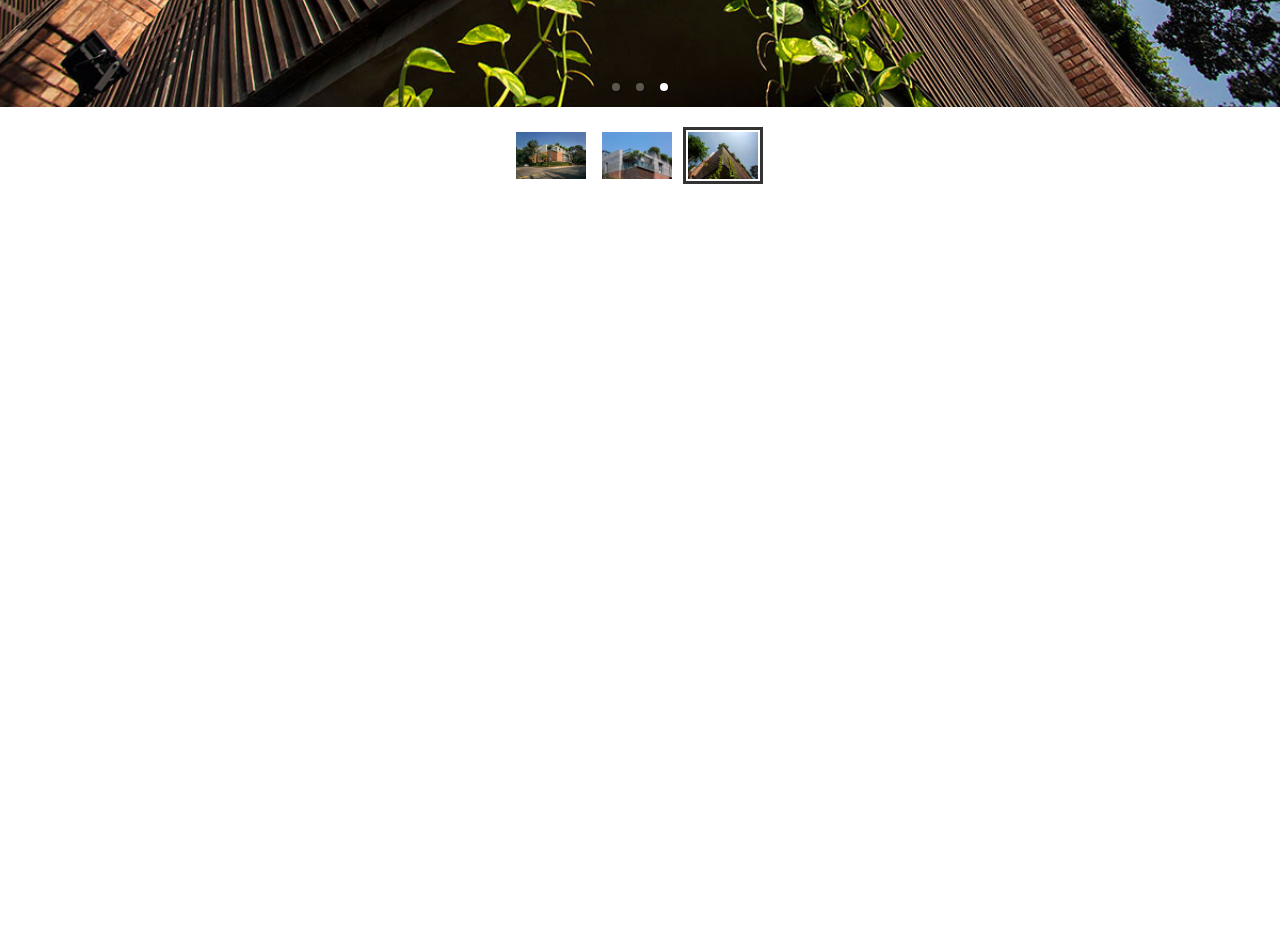
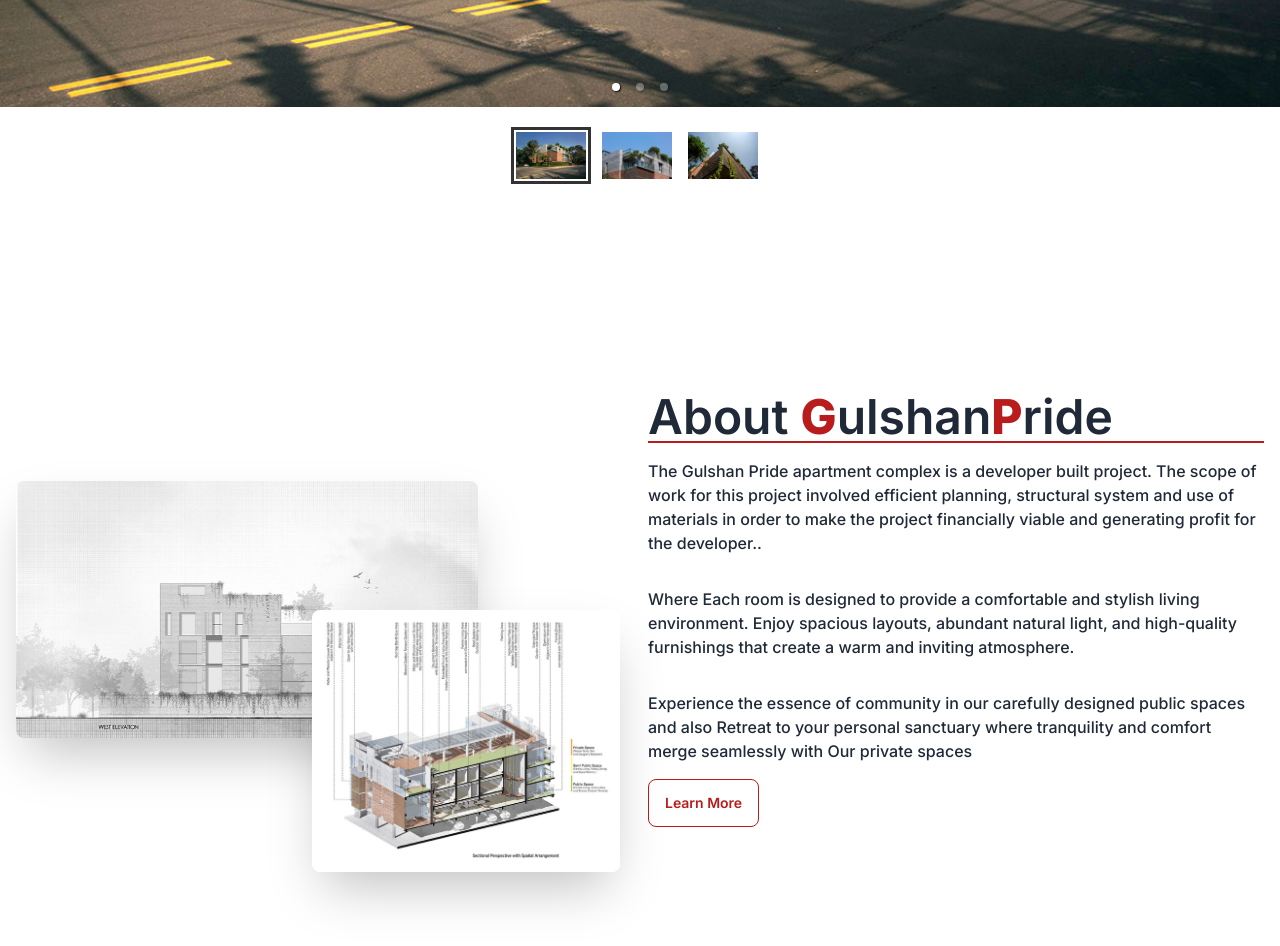
Before and after one commit to ShahriarZe/gulshan-pride-client, a React (Vite) app: page / in a window 1280 px wide. Shown: the part 820-1766 px from the top of the page. Before the commit the page ends 1030 px from the top, so only its background shows below. Built offline with nearby package versions, Linux system fonts and the light colour scheme.

Commit message:
Banner and About Section Added

```diff
--- /dev/null
+++ b/src/Home/About/About.jsx
@@ -0,0 +1,24 @@
+import about2 from '../../assets/about-2.jpg'
+import about1 from '../../assets/about-1.jpg'
+
+const About = () => {
+    return (
+        <div className="hero min-h-screen">
+            <div className="hero-content flex-col-reverse lg:flex-row">
+                <div className='lg:w-1/2 relative'>
+                    <img src={about2} className="lg:w-3/4 rounded-lg shadow-2xl" />
+                    <img src={about1} className=" lg:w-1/2 right-3 top-1/2 lg:absolute rounded-lg border-8 border-white shadow-2xl" />
+                </div>
+                <div className='lg:w-1/2'>
+                    <h1 className="text-5xl font-semibold border-b-2 border-red-700">About <span className='text-red-700 font-extrabold'>G</span>ulshan<span className='text-red-700 font-extrabold'>P</span>ride</h1>
+                    <p className="py-4">The Gulshan Pride apartment complex is a developer built project. The scope of work for this project involved efficient planning, structural system and use of materials in order to make the project financially viable and generating profit for the developer..</p>
+                    <p className="py-4">Where Each room is designed to provide a comfortable and stylish living environment. Enjoy spacious layouts, abundant natural light, and high-quality furnishings that create a warm and inviting atmosphere.</p>
+                    <p className="py-4">Experience the essence of community in our carefully designed public spaces and also Retreat to your personal sanctuary where tranquility and comfort merge seamlessly with Our private spaces</p>
+                    <button className="btn btn-outline text-red-700">Learn More</button>
+                </div>
+            </div>
+        </div>
+    );
+};
+
+export default About;
--- /dev/null
+++ b/src/Home/Banner/Banner.jsx
@@ -0,0 +1,23 @@
+import { Carousel } from 'react-responsive-carousel';
+import "react-responsive-carousel/lib/styles/carousel.min.css";
+import b1 from '../../assets/b1.jpg'
+import b2 from '../../assets/b2.jpg'
+import b3 from '../../assets/b3.jpg'
+
+const Banner = () => {
+    return (
+        <Carousel autoPlay={true} infiniteLoop={true} className='max-w-screen-xl mx-auto text-center'>
+            <div>
+                <img src={b1} />
+            </div>
+            <div>
+                <img src={b2} />
+            </div>
+            <div>
+                <img src={b3} />
+            </div>
+        </Carousel>
+    );
+};
+
+export default Banner;
--- a/src/Home/Home.jsx
+++ b/src/Home/Home.jsx
@@ -1,21 +1,12 @@
-import { Carousel } from 'react-responsive-carousel';
-import "react-responsive-carousel/lib/styles/carousel.min.css";
-import b1 from '../assets/b1.jpg'
-import b2 from '../assets/b2.jpg'
-import b3 from '../assets/b3.jpg'
+import About from "./About/About";
+import Banner from "./Banner/Banner";
+
 const Home = () => {
     return (
-        <Carousel autoPlay={true} infiniteLoop={true} className='max-w-screen-xl mx-auto text-center'>
-            <div>
-                <img src={b1} />
-            </div>
-            <div>
-                <img src={b2} />
-            </div>
-            <div>
-                <img src={b3} />
-            </div>
-        </Carousel>
+       <div>
+        <Banner></Banner>
+        <About></About>
+       </div>
     );
 };
 
```
Also changed, not shown: src/assets/about-1.jpg (added), src/assets/about-2.jpg (added).
